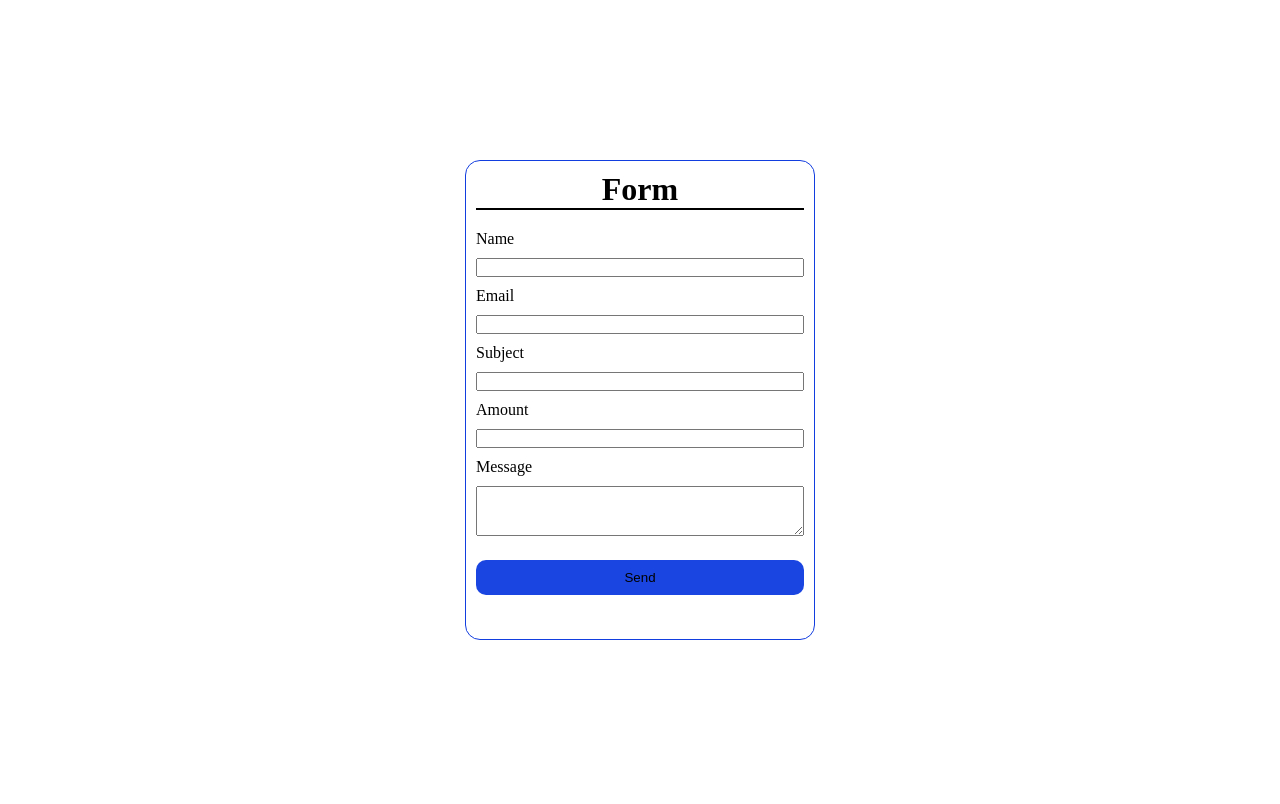
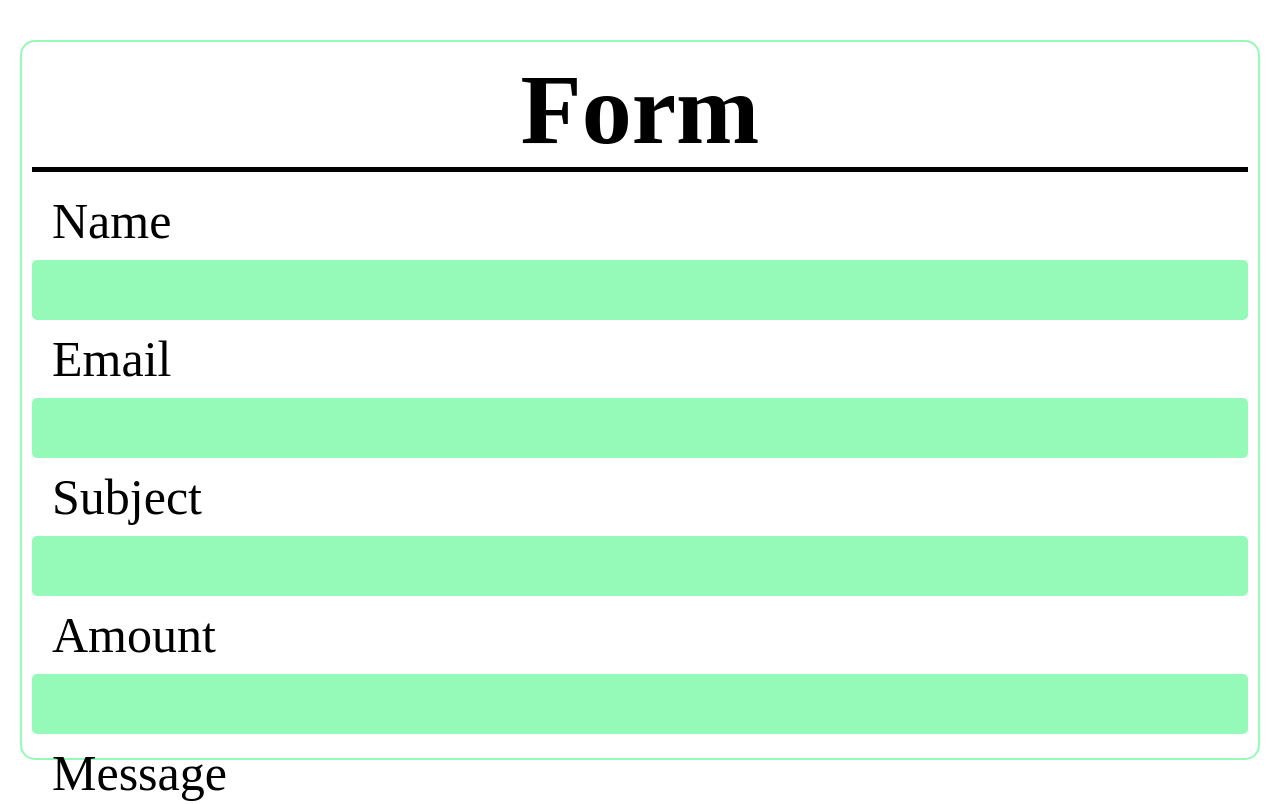
Before and after one commit to Chetan1704/emailsend, a plain HTML site: page index.html in a window 1280 px wide. Shown: the top 804 px of the page. Drawn offline with nearby package versions, Linux system fonts and the light colour scheme.

Commit message:
Add files via upload

```diff
--- a/index.html
+++ b/index.html
@@ -29,7 +29,7 @@
         <textarea name="message" id="message">
         </textarea>
         <br>
-        <input type="submit" value="Send" onclick="sendmail()" id="submit">
+        <input type="submit" value="✉" onclick="sendmail()" id="submit">
     </form>
 </body>
 </html>
--- a/style.css
+++ b/style.css
@@ -10,6 +10,9 @@ html,body{
     align-items: center;
     justify-content: center;
 }
+
+
+@media (max-width:600px) {
     form{
         width: 350px;
         height: 480px;
@@ -39,6 +42,54 @@ form{
         padding: 10px;
         border-radius: 10px;
        }
+    }
+
+}
+
+@media (min-width:600px) {
+    form{
+        width: 100%;
+        height: 90%;
+        border: 2px solid #95f9b8;
+        border-radius: 15px;
+        padding: 10px;
+        display: inline;
+        margin: 20px;
+     text-transform: capitalize;
+
+        h1{
+            font-size: 100px;
+            text-align: center;
+            border-bottom: 5px solid black;
+            margin-bottom:20px ;
+        }
+        label{
+            font-size: 50px;
+            margin: 0 20px;
+        }
+       input,textarea{
+        margin:10px 0;
+        width: 100%;
+        height: 60px;
+        border: none;
+        border-radius: 5px;
+        background: #95f9b8;
+        outline: none;
+        padding: 5px 30px;
+        font-size: 40px;
+       }
+       textarea{
+        height: 550px;
+       }
+
+       #submit{
+        background-color: #95f9b8;
+        border: none;
+        height: 70px;
+        border-radius: 10px;
+
+       }
+    }
 
 
 }
```
Lines whose indentation alone changed are shown as unchanged.
